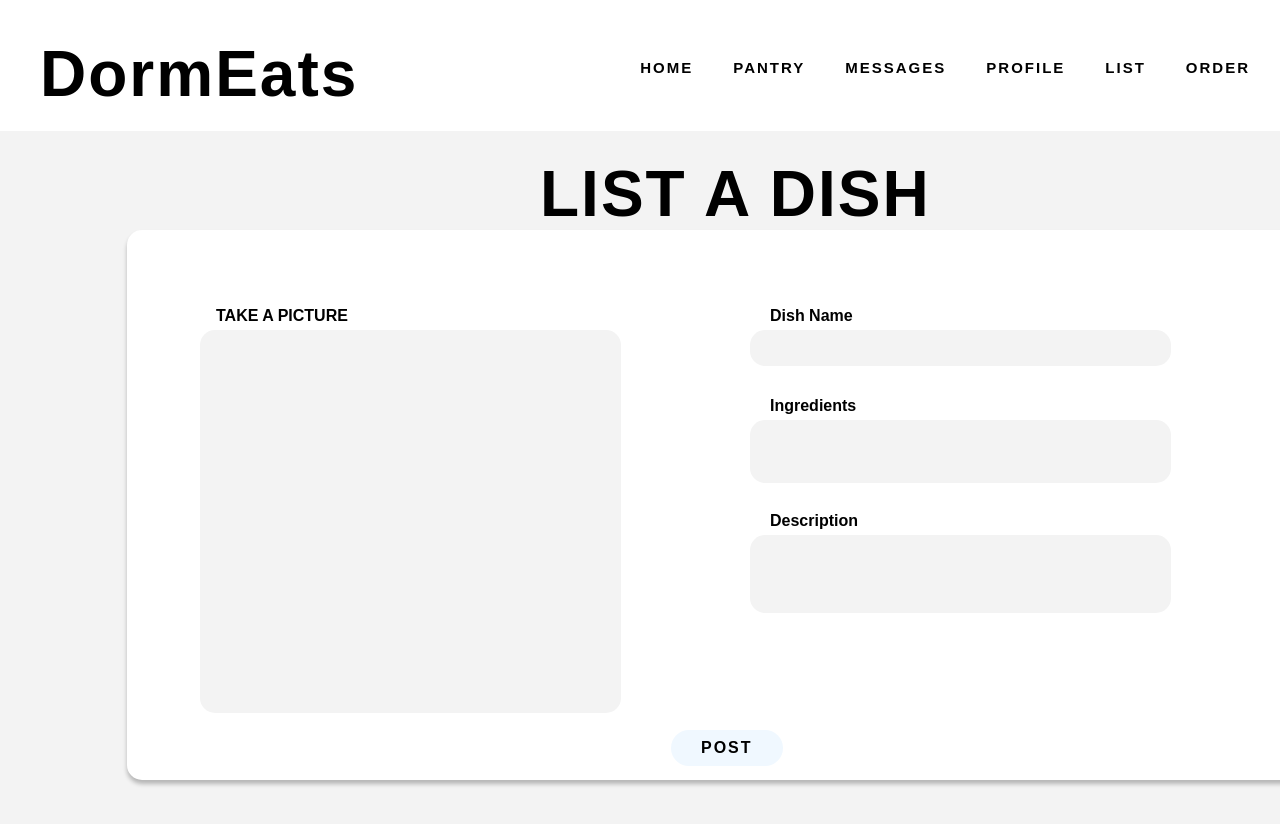
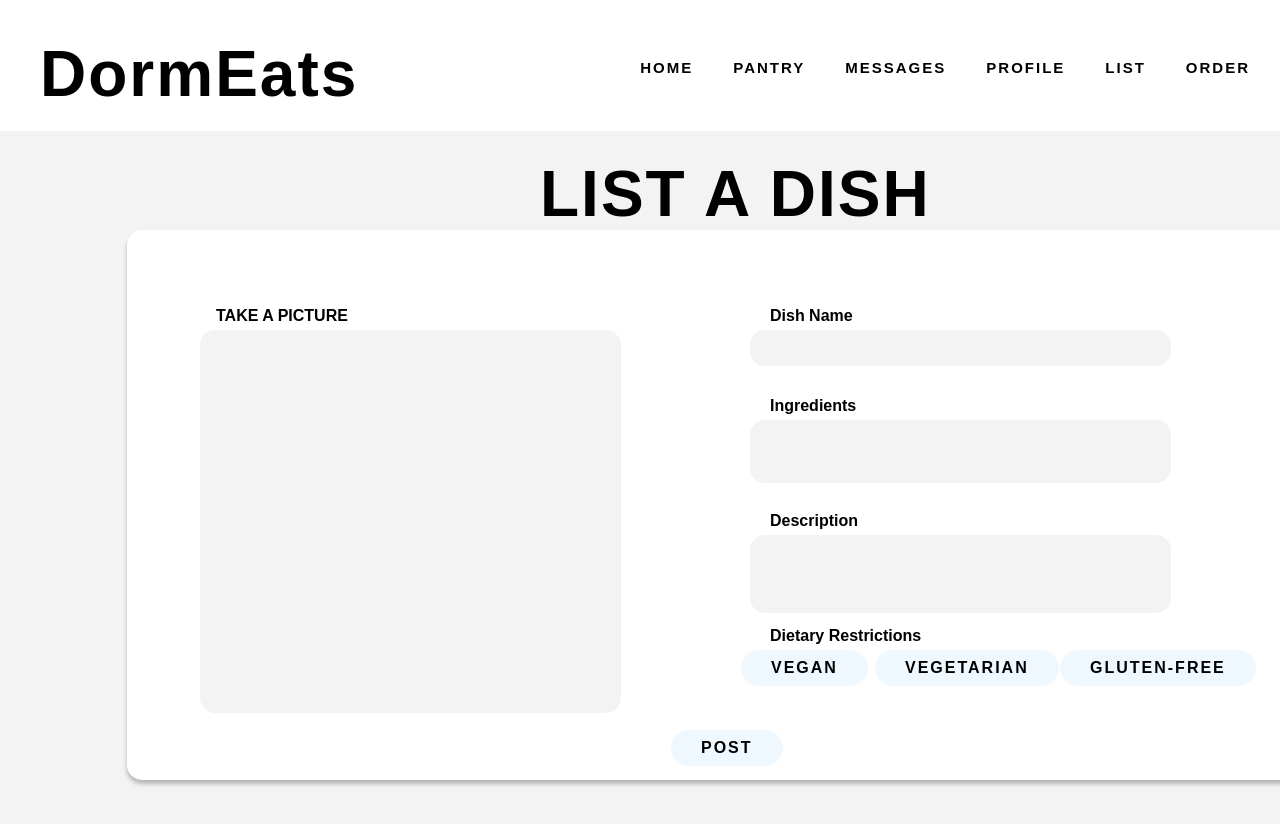
Before and after one commit to alysekwok/hackgt21, a React (Create React App) app in the folder client/: page /list in a window 1280 px wide. Shown: the top 824 px of the page. Built offline with nearby package versions, Linux system fonts and the light colour scheme.

Commit message:
diet tags

```diff
--- a/client/src/components/customers/List.js
+++ b/client/src/components/customers/List.js
@@ -5,12 +5,9 @@ const List = () => {
     return (
         <div class = "list-page" >
         <h1 class = "list-header">LIST A DISH</h1>
-
-
         <div class="rect"></div>
 
         <div class="img-rect"></div>
-
         <div>
             <h2 class="img-header">TAKE A PICTURE</h2>
         </div>
@@ -28,9 +25,21 @@ const List = () => {
         <div>
             <h2 class="desc-header">Description</h2>
         </div>
+        <div>
+            <h2 class="diet-header">Dietary Restrictions</h2>
+        </div>
 
+        <div id="v-button">
+            <button>VEGAN</button>
+        </div>
+        <div id="veg-button">
+            <button>VEGETARIAN</button>
+        </div>
         <div id = "add-button">
-        <button>POST</button>
+            <button>POST</button>
+        </div>
+        <div id="gf-button">
+            <button>GLUTEN-FREE</button>
         </div>
 
         </div>
--- a/client/src/components/customers/css/List.css
+++ b/client/src/components/customers/css/List.css
@@ -130,7 +130,7 @@
     width: 120px;
     height: 20px;
     left: 650px;
-    top: 650px;
+    top: 470px;
 
     font-style: normal;
     font-weight: bold;
@@ -138,8 +138,28 @@
     line-height: 20px;
     color: #000000;
 }
+#v-button {
+    position: absolute;
+    width: 143px;
+    height: 41px;
+    left: 741px;
+    top: 650px;
+}
+
 #veg-button {
+    position: absolute;
+    width: 143px;
+    height: 41px;
+    left: 875px;
+    top: 650px;
+}
 
+#gf-button {
+    position: absolute;
+    width: 200px;
+    height: 41px;
+    left: 1060px;
+    top: 650px;
 }
 
 #add-button {
```
